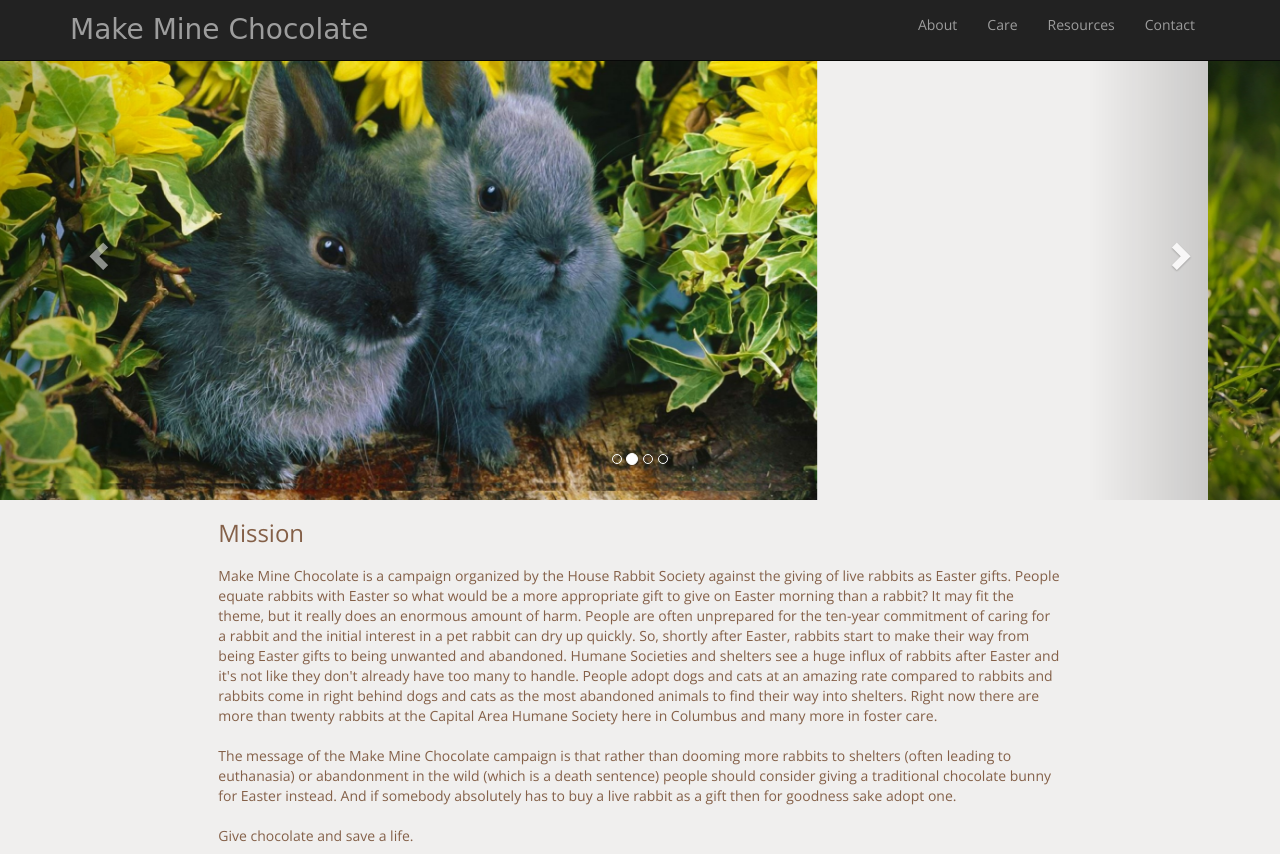
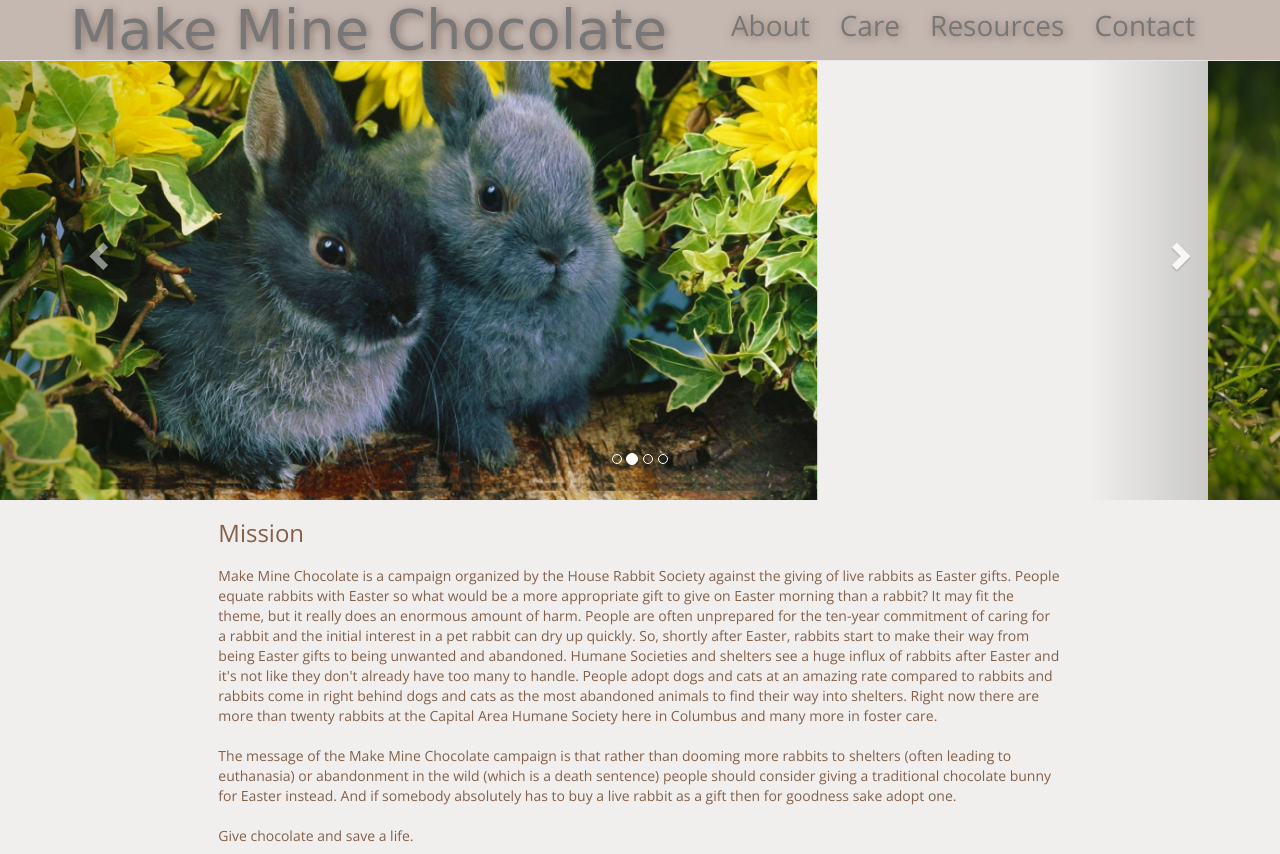
Before and after one commit to cait-b/MMC-Bootstrap, a plain HTML site: page index.html in a window 1280 px wide. Shown: the top 854 px of the page. Drawn offline with nearby package versions, Linux system fonts and the light colour scheme; a web font is replaced by a local one.

Commit message:
Changed Navbar

```diff
--- a/css/style.css
+++ b/css/style.css
@@ -5,6 +5,14 @@
     font-size: 2em;
     color: white;
     margin: 5px;
+	text-shadow: 2px 2px 10px #836f63;
+}
+
+.navbar-default {
+	background-color: #c4b8b1;
+	font-size: 2em;
+	font-family: 'Open Sans', sans-serif;
+	text-shadow: 2px 2px 10px #836f63;
 }
 
 /* Body */
@@ -96,7 +104,14 @@ body {
 
 @media (max-width: 383px) {
     .logo {
-        font-size: 1em;
+        font-size: .6em;
         margin: 0;
     }
 }
+
+@media (min-width: 384) & (max-width: 609px) {
+    .logo {
+        font-size: 1.5em;
+        margin: 0;
+    }
+}
--- a/index.html
+++ b/index.html
@@ -19,7 +19,7 @@
 
 
     <!-- Navigation -->
-    <nav class="navbar navbar-inverse navbar-fixed-top" role="navigation">
+    <nav class="navbar navbar-default navbar-fixed-top" role="navigation">
         <div class="container">
             <!-- Brand and toggle get grouped for better mobile display -->
             <div class="navbar-header">
```
Also changed, not shown: about.html (+1 -1 lines), care.html (+4 -5 lines), contact.html (+1 -1 lines), resources.html (+1 -1 lines).
